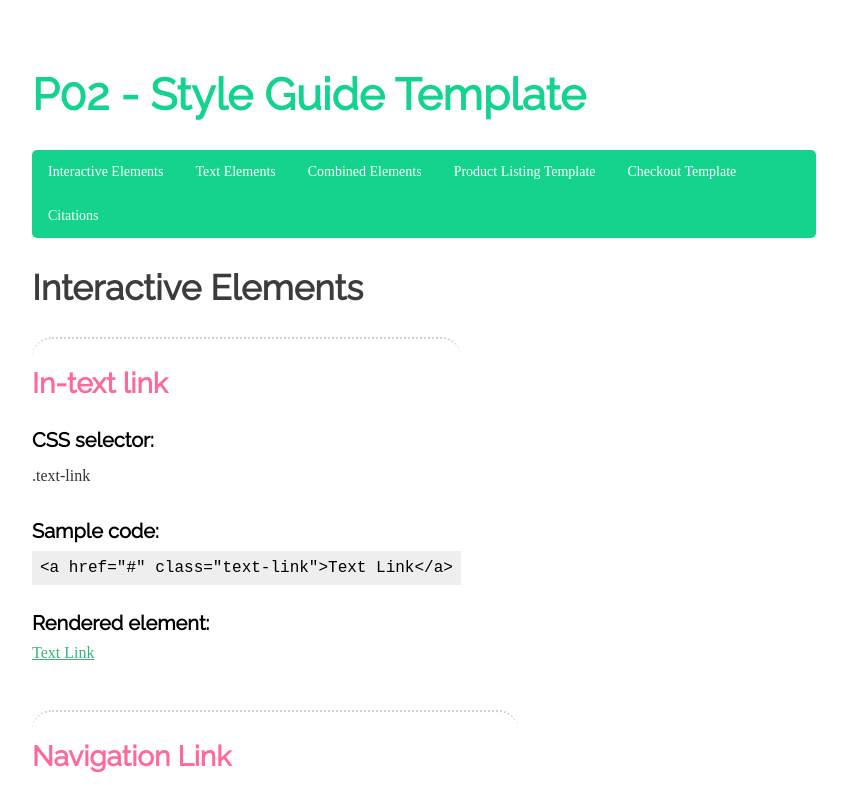
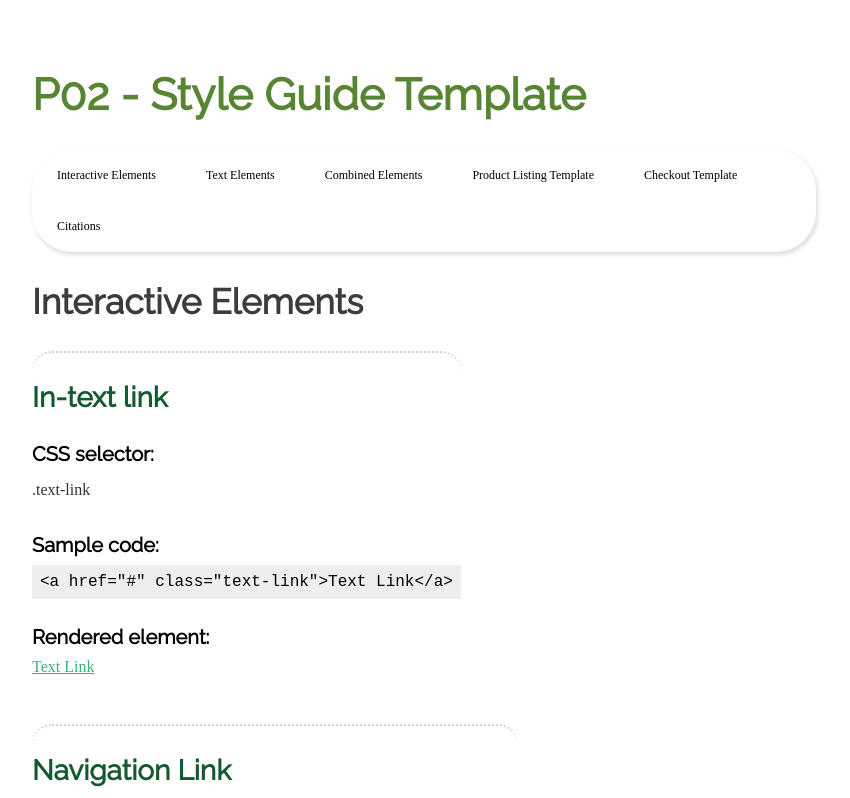
Before and after one commit to Yorcs/Green-House, a plain HTML site: page index.html in a window 1280 px wide. Shown: the top 798 px of the page, without its empty margins (216-1066 px from the left). Drawn offline with Linux system fonts and the light colour scheme; a web font is replaced by a local one.

Commit message:
Updated nav bar and headings
changed css nav, ul, headings

```diff
--- a/css/main.css
+++ b/css/main.css
@@ -18,7 +18,7 @@
   }
 
   nav{
-    font-size: 14px;
+    font-size: 12px;
     display: flex;
     flex-direction: column;
   }
@@ -123,7 +123,7 @@
     margin: 0;
     padding: 0;
     overflow: hidden;
-    background-color: rgb(20, 211, 141);
+    background-color: rgb(220, 243, 235);
   }
 
   ul li {
@@ -564,12 +564,14 @@
     font-family: adelle, serif;
     font-style: normal;
     font-weight: 100;
+    font-size: 12px;
     list-style-type: none;
-    border-radius: 5px;
+    border-radius: 40px;
     margin: 0;
     padding: 0;
     overflow: hidden;
-    background-color: rgb(20, 211, 141);
+    background-color: white;
+    box-shadow: 1.5px 2.5px 5px #D9D9D9;
   }
 
   ul li {
@@ -578,20 +580,21 @@
 
   ul li a {
     display: block;
-    color: white;
+    color: black;
     text-align: center;
-    padding: 14px 16px;
+    padding: 18px 25px;
     text-decoration: none;
   }
 
   ul li a:hover {
-    background-color: rgb(255, 104, 154);
+    color:white;
+    background-color: #588534;
   }
 
   h1{
     font-family: Raleway;
     font-size: 44px;
-    color: rgb(20, 211, 141);
+    color: #588534;
   }
 
   h2 {
@@ -603,7 +606,7 @@
   h3 {
     font-family: Raleway;
     font-size: 28px;
-    color:rgb(255, 104, 154);
+    color:#145A30;
   }
 
   h4 {
```
